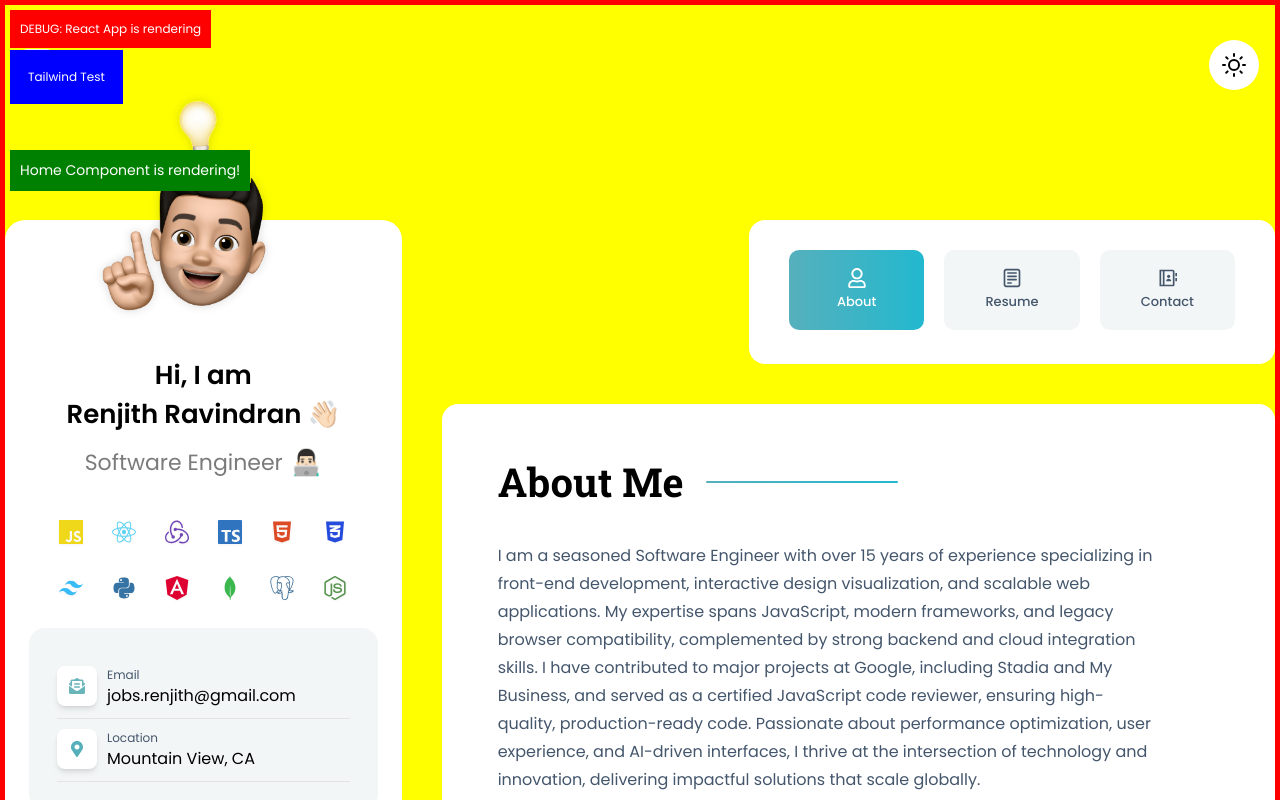
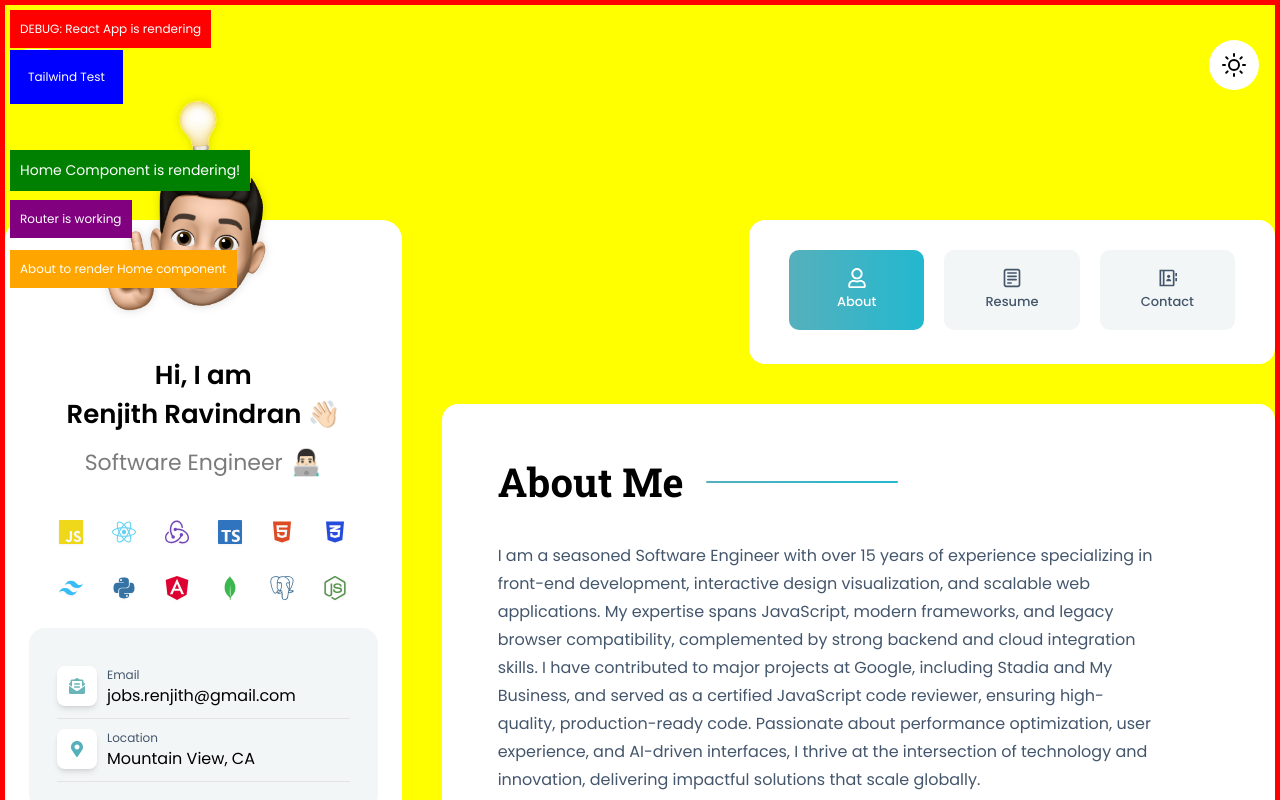
Before and after one commit to jsprolab/renjith-ravindran, a React (Vite) app: page / in a window 1280 px wide. Shown: the top 800 px of the page. Built offline with nearby package versions, Linux system fonts and the light colour scheme.

Commit message:
Add routing debugging to identify where Home component fails

```diff
--- a/src/App.tsx
+++ b/src/App.tsx
@@ -68,8 +68,36 @@ function App() {
       </div>
       <ContextProvider>
         <Router>
+          <div style={{
+            position: 'fixed',
+            top: '200px',
+            left: '10px',
+            background: 'purple',
+            color: 'white',
+            padding: '10px',
+            zIndex: '10001',
+            fontSize: '12px'
+          }}>
+            Router is working
+          </div>
           <Routes>
-            <Route path='/' element={<Home />} />
+            <Route path='/' element={
+              <div>
+                <div style={{
+                  position: 'fixed',
+                  top: '250px',
+                  left: '10px',
+                  background: 'orange',
+                  color: 'white',
+                  padding: '10px',
+                  zIndex: '10001',
+                  fontSize: '12px'
+                }}>
+                  About to render Home component
+                </div>
+                <Home />
+              </div>
+            } />
             <Route path="about" element={<About />} />
             <Route path="projects" element={<Projects />} />
             <Route path='resume' element={<Resume />} />
```
